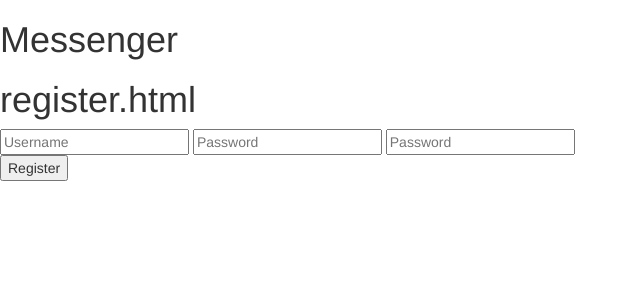
After one commit to FelicityPictures/Messenger, a Flask app: page /register in a window 1280 px wide. The commit adds this page. Shown: the top 300 px of the page, without its empty margins (0-640 px from the left). Run offline with Flask 2, Linux system fonts and the light colour scheme; some libraries are stand-ins or nearby versions.

Commit message:
registration

```diff
--- a/app.py
+++ b/app.py
@@ -29,9 +29,8 @@ db.create_all(app=app)
 
 # One person test case
 with app.app_context():
-    user = Users(username="me")
-    user.set_password("thing")
-    print(user)
+    user = Users("me","thing")
+    print('first guy!')
     db.session.add(user)
     db.session.commit()
 
@@ -41,7 +40,7 @@ def home():
     if not session.get('logged_in'):
         return render_template('login.html')
     else:
-        return render_template('index.html', logged_in=True)
+        return render_template('index.html', users=Users.query.all())
 
 @app.route('/login', methods=['POST'])
 def login():
@@ -62,9 +61,16 @@ def logout():
     session['logged_in'] = False
     return home()
 
-@app.route("/register", method=['POST', 'GET'])
+@app.route('/register', methods=['POST', 'GET'])
 def register():
-    pass
+    if request.method == 'POST':
+        with app.app_context():
+            user = Users(request.form['username'], request.form['password'])
+            db.session.add(user)
+            db.session.commit()
+            print('\nRecord was successfully added\n')
+        return home()
+    return render_template('register.html')
 
 @socketio.on('connected')
 def connected():
--- a/database/users.py
+++ b/database/users.py
@@ -11,6 +11,11 @@ class Users(db.Model):
             default=datetime.utcnow)
     messages = db.relationship('Messages', backref='users', lazy=True)
 
+    def __init__(self, username, password):
+        self.username = username
+        self.password_hash = hashpw(password.encode('utf-8'), gensalt())
+        last_active = datetime.utcnow()
+
     def set_password(self, password):
         self.password_hash = hashpw(password.encode('utf-8'), gensalt())
 
--- /dev/null
+++ b/static/register.js
@@ -0,0 +1,13 @@
+function checkPasswordMatch() {
+    var password = $("#password").val();
+    var confirmPassword = $("#confirmPassword").val();
+
+    if (password != confirmPassword)
+        $("#divCheckPasswordMatch").html("Passwords do not match!");
+    else
+        $("#divCheckPasswordMatch").html("Passwords match.");
+}
+
+$(document).ready(function () {
+   $("#confirmPassword").keyup(checkPasswordMatch);
+});
--- a/templates/login.html
+++ b/templates/login.html
@@ -10,4 +10,6 @@
   <input type="submit" value="Log in">
 </form>
 
+<a href="/register">register now!</a>
+
 {% endblock %}
--- a/templates/master.html
+++ b/templates/master.html
@@ -20,6 +20,9 @@
   </body>
 
   <footer>
+    <!-- jquery -->
+    <script src="//ajax.googleapis.com/ajax/libs/jquery/1.9.1/jquery.min.js"></script>
+    <!-- page specific scripts -->
     {% block footer %}
     {% endblock %}
   </footer>
--- /dev/null
+++ b/templates/register.html
@@ -0,0 +1,21 @@
+{% extends "master.html" %}
+
+{% block body %}
+
+<h1>register.html</h1>
+
+<form action="/register" method="POST">
+  <input type="username" name="username" placeholder="Username" required>
+  <input type="password" name="password" id="password" placeholder="Password"
+    required>
+  <input type="password" id="confirmPassword" onChange="checkPasswordMatch();"
+    placeholder="Password" required>
+  <div class="registrationFormAlert" id="divCheckPasswordMatch"></div>
+  <input id="registerInput" type="submit" value="Register">
+</form>
+
+{% endblock %}
+
+{% block footer %}
+<script type="text/javascript" src="{{ url_for('static', filename='register.js') }}"></script>
+{% endblock %}
```
Also changed, not shown: templates/index.html (+23 -2 lines).
